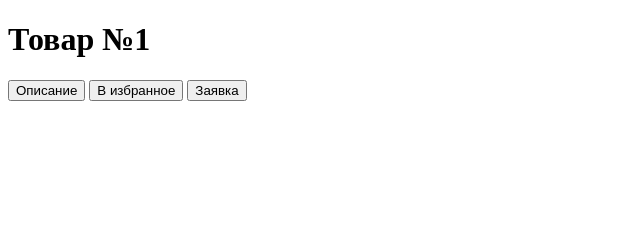
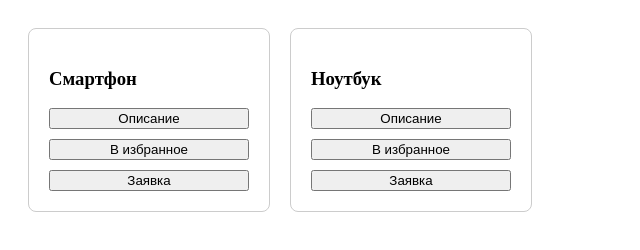
Before and after one commit to klvkatya/exam-task-ticket-8, a plain HTML site: page index.html in a window 1280 px wide. Shown: the whole page, without its empty margins (0-640 px from the left). Drawn offline with Linux system fonts and the light colour scheme.

Commit message:
Update index.html

```diff
--- a/index.html
+++ b/index.html
@@ -1,14 +1,59 @@
 <!DOCTYPE html>
-<html>
+<html lang="ru">
 <head>
-    <link rel="stylesheet" href="style.css">
+    <meta charset="UTF-8">
+    <title>Экзамен - Билет №8</title>
+    <style>
+        .catalog { display: flex; gap: 20px; padding: 20px; }
+        .product {
+            border: 1px solid #ccc;
+            padding: 20px;
+            border-radius: 8px;
+            width: 200px;
+            transition: 0.3s;
+        }
+        .product.is-favorite {
+            border: 3px solid #a5f3a5;
+            background-color: #f5f5f5;
+        }
+
+        .btn { margin-top: 10px; display: block; width: 100%; cursor: pointer; }
+        .description { margin: 10px 0; color: #555; font-style: italic; }
+    </style>
 </head>
 <body>
-    <div class="product-card">
-        <h1>Товар №1</h1>
-        <button class="btn" onclick="alert('Описание открыто')">Описание</button>
-        <button class="btn" onclick="alert('В избранном!')">В избранное</button>
-        <button class="btn" onclick="alert('Заявка отправлена')">Заявка</button>
+
+    <div class="catalog">
+        <div class="product">
+            <h3>Смартфон</h3>
+            <div class="description" id="desc1" style="display:none;">Описание: Работает, удобный, хороший телефон.</div>
+            <button class="btn" onclick="toggleDescription('desc1')">Описание</button>
+            <button class="btn" onclick="toggleFavorite(this)">В избранное</button>
+            <button class="btn" onclick="sendOrder('Смартфон')">Заявка</button>
+        </div>
+
+        <div class="product">
+            <h3>Ноутбук</h3>
+            <div class="description" id="desc2" style="display:none;">Описание: Мощный рабочий инструмент.</div>
+            <button class="btn" onclick="toggleDescription('desc2')">Описание</button>
+            <button class="btn" onclick="toggleFavorite(this)">В избранное</button>
+            <button class="btn" onclick="sendOrder('Ноутбук')">Заявка</button>
+        </div>
     </div>
+
+    <script>
+        function toggleDescription(descId) {
+            const desc = document.getElementById(descId);
+            desc.style.display = (desc.style.display === "none") ? "block" : "none";
+        }
+
+        function toggleFavorite(btn) {
+            const card = btn.closest('.product');
+            card.classList.toggle('is-favorite');
+        }
+        function sendOrder(name) {
+            alert('Заявка на "' + name + '" отправлена!');
+        }
+    </script>
 </body>
 </html>
```
